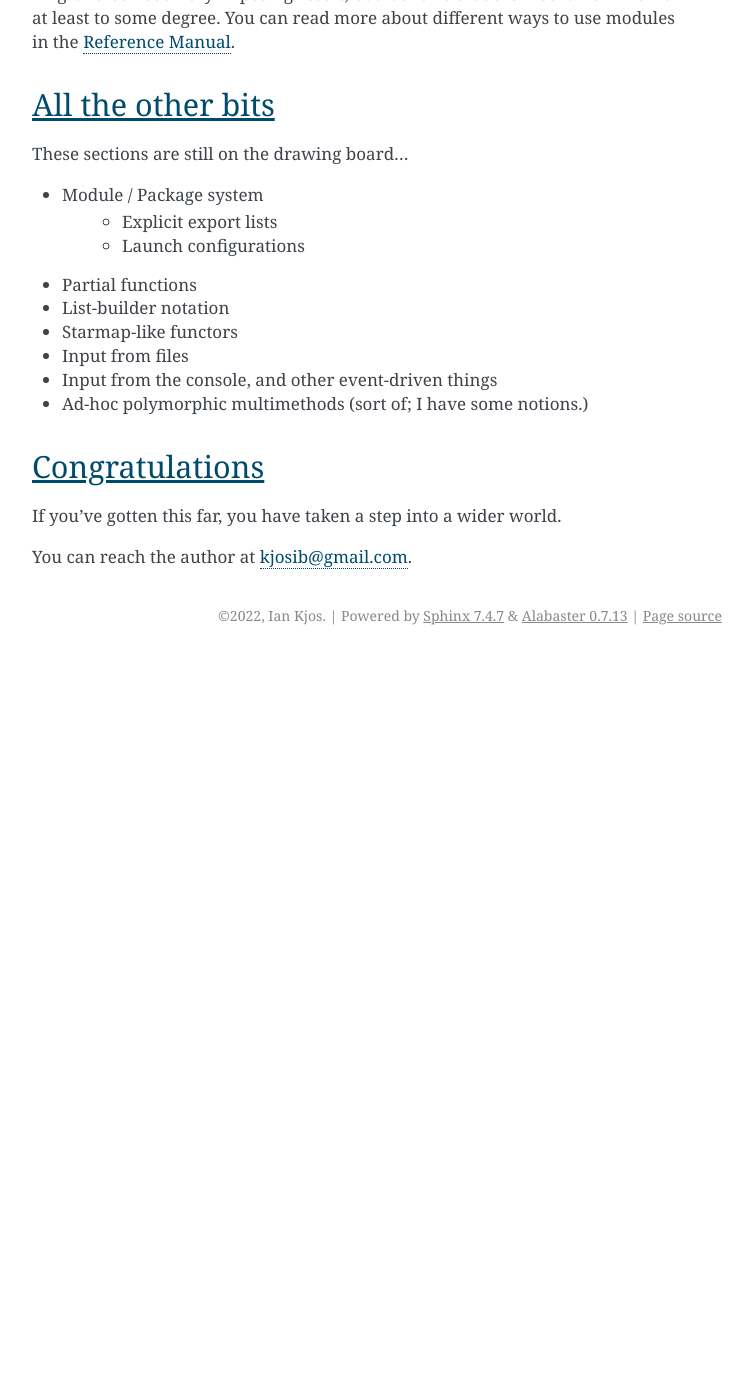
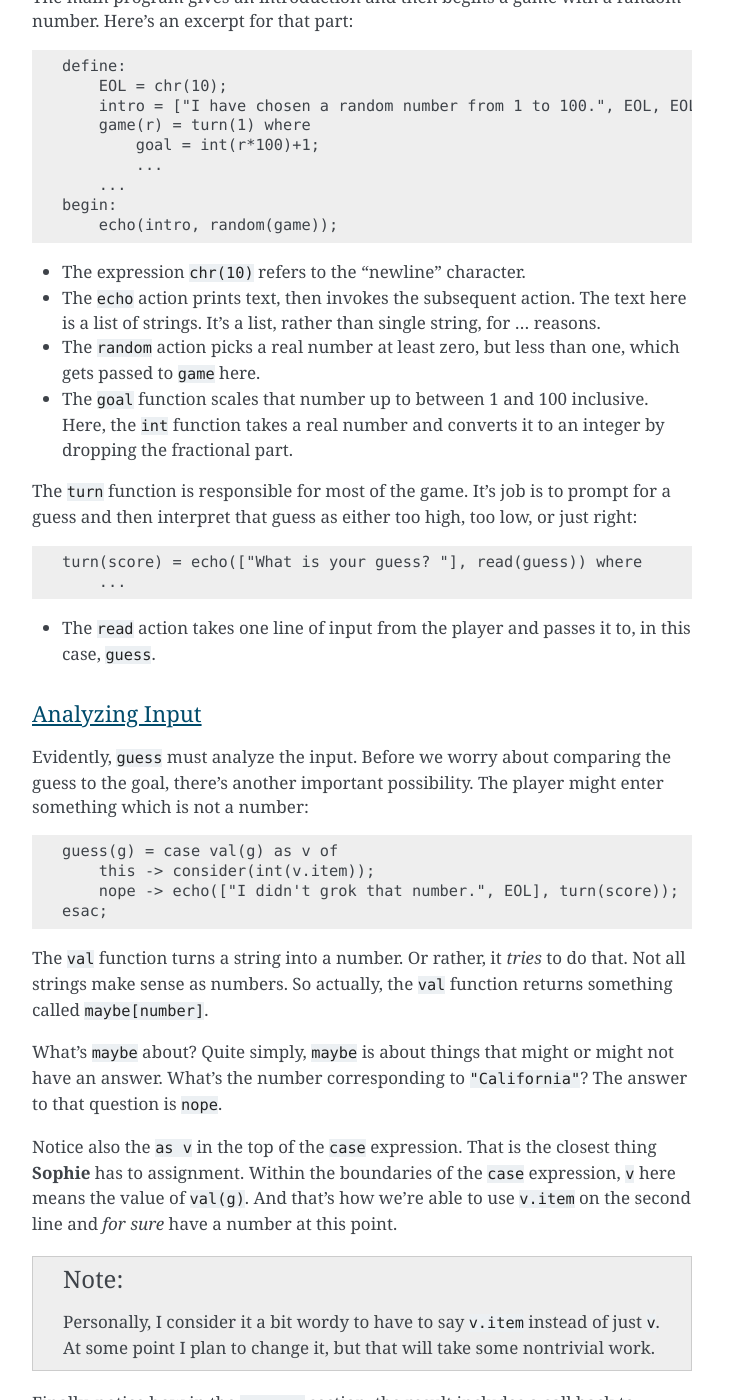
Before and after one commit to kjosib/sophie, a Sphinx documentation site: the page built from docs/learn.rst, in a window 1280 px wide and 1400 px high, scrolled down 21215 px. Shown: the whole window, without its empty margins (388-1141 px from the left). Built offline with Sphinx 7.4.7, drawn with Linux system fonts in a browser that asks for light colours; before the commit the page ends 21870 px from its top, so only the background shows below that; some of the changed text lies outside the part shown.

Commit message:
Text-based interaction works

```diff
--- a/docs/learn.rst
+++ b/docs/learn.rst
@@ -7,10 +7,10 @@ but *vive la différence!* I hope she gives you a new perspective on CS.
 
 .. contents::
     :local:
-    :depth: 2
+    :depth: 3
 
 Initial Preparations
----------------------
+~~~~~~~~~~~~~~~~~~~~~
 
 Sophie is first and foremost a language for expressing ideas about computations that might happen.
 That means you can write *and reason about* Sophie programs without any computer.
@@ -22,7 +22,7 @@ you'll need an interpreter. You can get one easily enough:
 Follow the directions at :doc:`quick_start` and then come back here.
 
 Your First Program in Sophie
-------------------------------
+~~~~~~~~~~~~~~~~~~~~~~~~~~~~~~
 
 Virtually every programming tutorial starts the same way:
 
@@ -61,7 +61,7 @@ Let's break this down:
 
 
 Super-Fancy Calculator
---------------------------
+~~~~~~~~~~~~~~~~~~~~~~~~~~
 
 Here's a small program showing how math (and comments) in Sophie appears:
 
@@ -101,7 +101,7 @@ You can see more examples in the ``some_arithmetic.sg`` example file.
 	Can you make sense of the diagnostic messages?
 
 Define your own!
-------------------
+~~~~~~~~~~~~~~~~~~
 
 Functions are the backbone of programming.
 Indeed, all of computing amounts to evaluating functions of varying complexity.
@@ -145,10 +145,10 @@ Let's break this down:
     The most abstract names of all are single letters near the end of the alphabet.
 
 Apples and Oranges
---------------------
+~~~~~~~~~~~~~~~~~~~~
 
 Introducing the Type Checker
-.............................
+-----------------------------
 
 One of Sophie's key features is something called *static type-safety*.
 Before she runs any program, Sophie checks it carefully to make sure that
@@ -183,7 +182,7 @@ This turns out to be a big help as your programs gets big:
 It's easy to forget some relevant detail, but Sophie will remind you.
 
 Admittedly, these particular messages are not exactly God's gift to aspiring programmers,
-but I've tried to make them informative, and in time Sophie might get better in this regard.
+but I've tried to make them informative, and in time Sophie will get better in this regard.
 
 * Exercise:
     Try introducing some deliberate type-errors into the ``define_functions.sg`` example,
@@ -198,7 +197,7 @@ but I've tried to make them informative, and in time Sophie might get better in
 	then you need a *much* higher degree of quality assurance. But that's a rant for another day.
 
 Checking Programs Without Running Them
-.......................................
+---------------------------------------
 
 You can ask Sophie to check your program without running it, using the ``-c`` option.
 In that case, Sophie will list the inferred types of all the functions::
@@ -210,6 +209,13 @@ In that case, Sophie will list the inferred types of all the functions::
 	2 >> area_of_rectangle : (number, number) -> number
 	1 >> five : number
 
+.. note:
+    Um... actually... this is not exactly correct anymore.
+    Right now, Sophie deduces the types of all the ``begin:`` expressions.
+    This means working through the types of functions *as they actually get used* in your program.
+    (Or else she prints an error message -- hopefully informative.)
+    Per-function type read-outs *may* come back some day, but they're not a top priority right now.
+
 Here we see the inferred types. The arrows mean "function".
 For example, ``area_of_rectangle`` is a function from ``(number, number)`` to ``number``.
 By contrast, ``five`` is just a number.
@@ -219,7 +225,11 @@ By contrast, ``five`` is just a number.
 	Does anything surprise you?
 
 How to Influence Type-Checking
-...............................
+-------------------------------
+
+.. note::
+    This section is presently on ice. I have plans to bring it back to life soon.
+    Sophie continues to recognize the syntax, but she ignores it in favor of her own deductions.
 
 If Sophie comes to surprising (or inadequate) conclusions about the types of your functions,
 it's possible to add *type annotations* to make Sophie take your intentions into account.
@@ -244,18 +254,14 @@ return-types, or nothing at all and just let Sophie read your mind.
 Type annotations are rarely necessary from Sophie's perspective,
 but they can be a nice adjunct to explanatory comments, since they get checked automatically.
 
-.. note::
-	At the moment, type inference works pretty well but it is not *quite* finished.
-	You may find it handy to use type annotations to fill holes in what Sophie can see.
-
 * Exercise:
 	Try giving an incorrect type annotation to a function, and see what happens.
-	For example, maybe you write ``double(x:flag) = x + x;``
+	For example, maybe you write ``double(x:flag) = x + x;`` and then call ``double(10)``
 
 
 
 More Fun with Functions
--------------------------
+~~~~~~~~~~~~~~~~~~~~~~~~~
 
 You can do quite a bit with functions.
 Consider this example:
@@ -287,13 +293,13 @@ Once again, let's study the bits.
     This phenomenon is called *closure*.
 
 More Apples and More Oranges
-..............................
+------------------------------
 
 * *Take a look at type-report and ``iterate_four_times`` specifically.*
 * *Discuss the types of higher-order functions generally.*
 
 Making Decisions
---------------------
+~~~~~~~~~~~~~~~~~~~~
 
 So far, we've seen arithmetic and how to use functions, but no way to decide between options.
 Let's fix that.
@@ -301,7 +307,7 @@ Sophie has three of what we call *conditional forms,* or ways to represent decis
 I'll cover the first two of these here, and the last in the section about data structures.
 
 Case Study: Age Classifier
-...........................
+---------------------------
 Here's an example of a not-always-totally-respectful age-classifier:
 
 .. literalinclude:: ../examples/case_when.sg
@@ -346,7 +352,7 @@ If no ``when`` clause is true, then Sophie evaluates the ``else`` clause instead
 	If so, how does your idea change when the conditions get more complicated?
 
 Case Study: Improved Root-Finder
-...................................
+-----------------------------------
 
 Let's improve our root-finding program.
 You may have noticed that it did significantly better with ``root(2)`` than with ``root(17)``.
@@ -415,7 +421,7 @@ Success! But ... What just happened? There's a lot going on in this case-study.
     This exercise is just practice for learning the concepts.
 
 Wrapping Up
-..............
+--------------
 
 We have seen how to do multi-way selection based on conditions,
 and we have seen a short-cut notation when there are only two options.
@@ -424,7 +430,7 @@ One or the other syntax will more or less represent how you think about
 any given decision point.
 
 Seven Moving Parts
--------------------
+~~~~~~~~~~~~~~~~~~~
 
 This might be a good point to pause and reflect.
 You have seen functions and decision points.
@@ -449,7 +455,7 @@ We've yet to tackle:
 * The eventual plans for solving *big* problems with Sophie.
 
 Fantastic Lists and Where to Find Them
---------------------------------------------
+~~~~~~~~~~~~~~~~~~~~~~~~~~~~~~~~~~~~~~~~~~~~
 
 So far, almost all the data in the tutorial has been numbers,
 with the occasional bit of text (what programmers often call "strings" for historical reasons).
@@ -460,7 +466,7 @@ In other words, we want structured data.
 Sophie provides two primary data structuring conventions: records and variants.
 
 Case Study: Music Archive
-..........................
+--------------------------
 
 Suppose you're going to write some code that deals with a library of music.
 You might end up with some type definitions like this::
@@ -552,7 +558,7 @@ but within the ``cons ->`` branch, ``xs`` certainly has the subtype of ``cons``,
 so we can access ``xs.head`` and ``xs.tail`` only within that branch.
 
 Case Study: Fibonacci Numbers
-..............................
+------------------------------
 
 Everything you ever wanted to know about these numbers are at https://en.wikipedia.org/wiki/Fibonacci_number
 but here's the extremely short version:
@@ -628,7 +634,7 @@ Exercises:
 .. _Pell numbers: https://en.wikipedia.org/wiki/Pell_number
 
 The built-in list-processing functions
-.......................................
+---------------------------------------
 
 You can read the `standard preamble`_ to see all the relevant source code,
 but here's a handy list of built-in list processing functions:
@@ -671,7 +677,7 @@ A word about ``reduce``:
 
 
 Turtle Graphics
-----------------
+~~~~~~~~~~~~~~~~
 
 **Sophie** has Turtle-graphics!
 
@@ -684,7 +690,7 @@ In this early revision of **Sophie**, turtle graphics are available with no grea
 The one genuinely new concept is an ``import:`` section. For now, just follow along.
 
 Case Study: Simple Designs
-............................
+----------------------------
 
 You can display drawings by composing ``drawing`` objects containing a list of ``turtle_step`` items.
 Here's an example turtle-program that generates a couple designs:
@@ -697,7 +703,7 @@ The plan is to add fun and interesting designs to `this program <https://github.
 Useful components (like ``repeat``, above) might move into either the preamble or a standard library module (once those get invented).
 
 All the turtle-y things
-.........................
+-------------------------
 
 To activate Sophie's turtle graphics:
 
@@ -728,7 +734,7 @@ I'm not *currently* supporting filled areas, predefined shapes, multiple turtles
 I might do some of those eventually, if there's demand.
 
 Case Study: Color Spiral
-...........................
+---------------------------
 
 .. image:: color_spiral.png
 
@@ -755,8 +761,138 @@ Exercises:
   What are your favorite designs, and why?
 * Add a design and send it in!
 
+Let's Play a Game!
+~~~~~~~~~~~~~~~~~~~
+
+Sophie can hold an interactive conversation::
+
+    D:\GitHub\sophie>py -m sophie examples\guess_the_number.sg
+    I have chosen a random number from 1 to 100.
+
+    What is your guess? 50
+    Too high. Try a lower number.
+    What is your guess? 25
+    Too low. Try a higher number.
+    What is your guess? 37
+    Too low. Try a higher number.
+    What is your guess? 45
+    You win after 4 guesses!
+
+You can find the code for the game under ``examples/guess_the_number.sg``, but here it is:
+
+.. literalinclude:: ../examples/guess_the_number.sg
+
+Guided Tour of the Game
+------------------------
+
+Preliminaries
+...............
+
+Let's take a guided tour.
+We'll start at the top::
+
+    import:
+        sys."teletype.sg" (done, echo, read, random);
+
+You can think of ``done, echo, read, random`` as four kinds of action a text-based game might take.
+Actually, this might be a good time to have a glance at
+`the teletype module. <https://github.com/kjosib/sophie/blob/main/sophie/sys/teletype.sg>`_
+Mainly it just defines those four words as subtypes of ``action``.
+(It also performs a special kind of import you can learn more about in :doc:`a later chapter <ffi>`.)
+
+The Main Idea
+................
+
+The main program gives an introduction and then begins a game with a random number.
+Here's an excerpt for that part::
+
+    define:
+        EOL = chr(10);
+        intro = ["I have chosen a random number from 1 to 100.", EOL, EOL];
+        game(r) = turn(1) where
+            goal = int(r*100)+1;
+            ...
+        ...
+    begin:
+        echo(intro, random(game));
+
+* The expression ``chr(10)`` refers to the "newline" character.
+* The ``echo`` action prints text, then invokes the subsequent action.
+  The text here is a list of strings. It's a list, rather than single string, for ... reasons.
+* The ``random`` action picks a real number at least zero, but less than one, which gets passed to ``game`` here.
+* The ``goal`` function scales that number up to between 1 and 100 inclusive.
+  Here, the ``int`` function takes a real number and converts it to an integer by dropping the fractional part.
+
+The ``turn`` function is responsible for most of the game.
+It's job is to prompt for a guess and then interpret that guess as either too high, too low, or just right::
+
+        turn(score) = echo(["What is your guess? "], read(guess)) where
+            ...
+
+* The ``read`` action takes one line of input from the player and passes it to, in this case, ``guess``.
+
+Analyzing Input
+................
+
+Evidently, ``guess`` must analyze the input. Before we worry about comparing the guess to the goal,
+there's another important possibility. The player might enter something which is not a number::
+
+            guess(g) = case val(g) as v of
+                this -> consider(int(v.item));
+                nope -> echo(["I didn't grok that number.", EOL], turn(score));
+            esac;
+
+The ``val`` function turns a string into a number. Or rather, it *tries* to do that.
+Not all strings make sense as numbers. So actually, the ``val`` function returns something
+called ``maybe[number]``.
+
+What's ``maybe`` about? Quite simply, ``maybe`` is about things that might or might not have an answer.
+What's the number corresponding to ``"California"``? The answer to that question is ``nope``.
+
+Notice also the ``as v`` in the top of the ``case`` expression. That is the closest thing **Sophie** has
+to assignment. Within the boundaries of the ``case`` expression, ``v`` here means the value of ``val(g)``.
+And that's how we're able to use ``v.item`` on the second line and *for sure* have a number at this point.
+
+.. note::
+    Personally, I consider it a bit wordy to have to say ``v.item`` instead of just ``v``.
+    At some point I plan to change it, but that will take some nontrivial work.
+
+Finally, notice how in the ``nope ->`` section, the result includes a call back to ``turn(score)``.
+This decision says we do not charge the player a guess for having fat-fingered her number.
+
+Evaluating a Guess
+...................
+
+Now let's see what happens if the input actually *is* a number::
+
+            consider(g:number) = case
+                when g > goal then echo(['Too high. Try a lower number.', EOL], turn(score+1));
+                when g < goal then echo(['Too low. Try a higher number.', EOL], turn(score+1));
+                else echo(["You win after ", str(score), " guesses!", EOL], done);
+            esac;
+
+By now, this should be easy reading. Things of particular interest here:
+
+* When ``g < goal`` or ``g > goal``, and in contrast to the *not-a-number* case,
+  the subsequent turn operates with the next higher score.
+* The ``str`` function turns a number into a string.
+* Notice the blank spaces after ``after`` and before ``guesses``.
+  If they were absent, then you might see something like ``You win after4guesses!`` in the output.
+  That would be hard to read. The point is that **Sophie** takes you *exactly* at your word,
+  and does not casually insert spaces between bits of what you ``echo``.
+
+Concluding Remarks
+-------------------
+
+
+In principle, you now have what it takes to make a wide variety of interactive programs.
+In practice, it will take practice!
+
+Also in practice, **Sophie** will benefit from a greater variety of interactive capabilities.
+These new abilities will come in time.
+
 Modular Design of Larger Programs
-----------------------------------
+~~~~~~~~~~~~~~~~~~~~~~~~~~~~~~~~~~
 
 * You may have noticed the definition of ``repeat`` repeated in each of the turtle-graphics case studies.
   How can we get away from repeating ourselves in that manner?
@@ -800,7 +936,7 @@ I'll grant it's not a very imposing result, but it shows that the mechanism work
 You can read more about different ways to use modules in the :doc:`reference`.
 
 All the other bits
-------------------
+~~~~~~~~~~~~~~~~~~
 
 These sections are still on the drawing board...
 
@@ -811,12 +947,12 @@ These sections are still on the drawing board...
 * List-builder notation
 * Starmap-like functors
 * Input from files
-* Input from the console, and other event-driven things
+* Other event-driven things, such as SDL bindings.
 * Ad-hoc polymorphic multimethods (sort of; I have some notions.)
 
 
 Congratulations
------------------
+~~~~~~~~~~~~~~~~~
 If you've gotten this far, you have taken a step into a wider world.
 
 You can reach the author at kjosib@gmail.com.
--- a/docs/why_sophie.rst
+++ b/docs/why_sophie.rst
@@ -42,4 +42,5 @@ When you internalize what Sophie offers, most of the others will seem more or le
 
 .. note::
     Just to be clear, Sophie is not finished. You can't yet write the next hit video game in Sophie. Yet.
+    (Unless that next hit happens to be a text adventure.)
     But you can do some foundational things, learn some general skills, and make Sophie better along the way.
```
Also changed, not shown: other parts of docs/learn.rst (+2 -3 lines), 4 other files.
